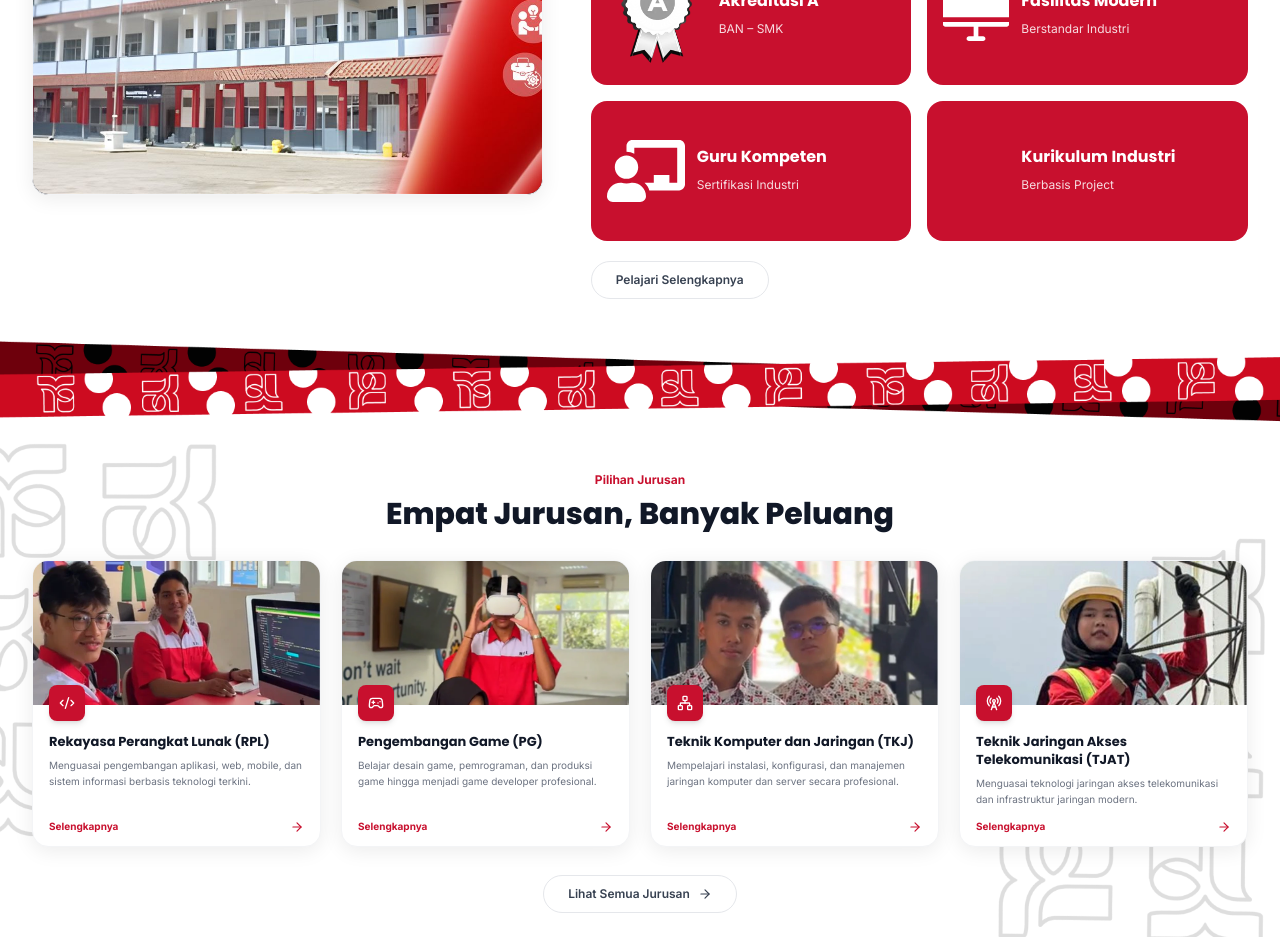
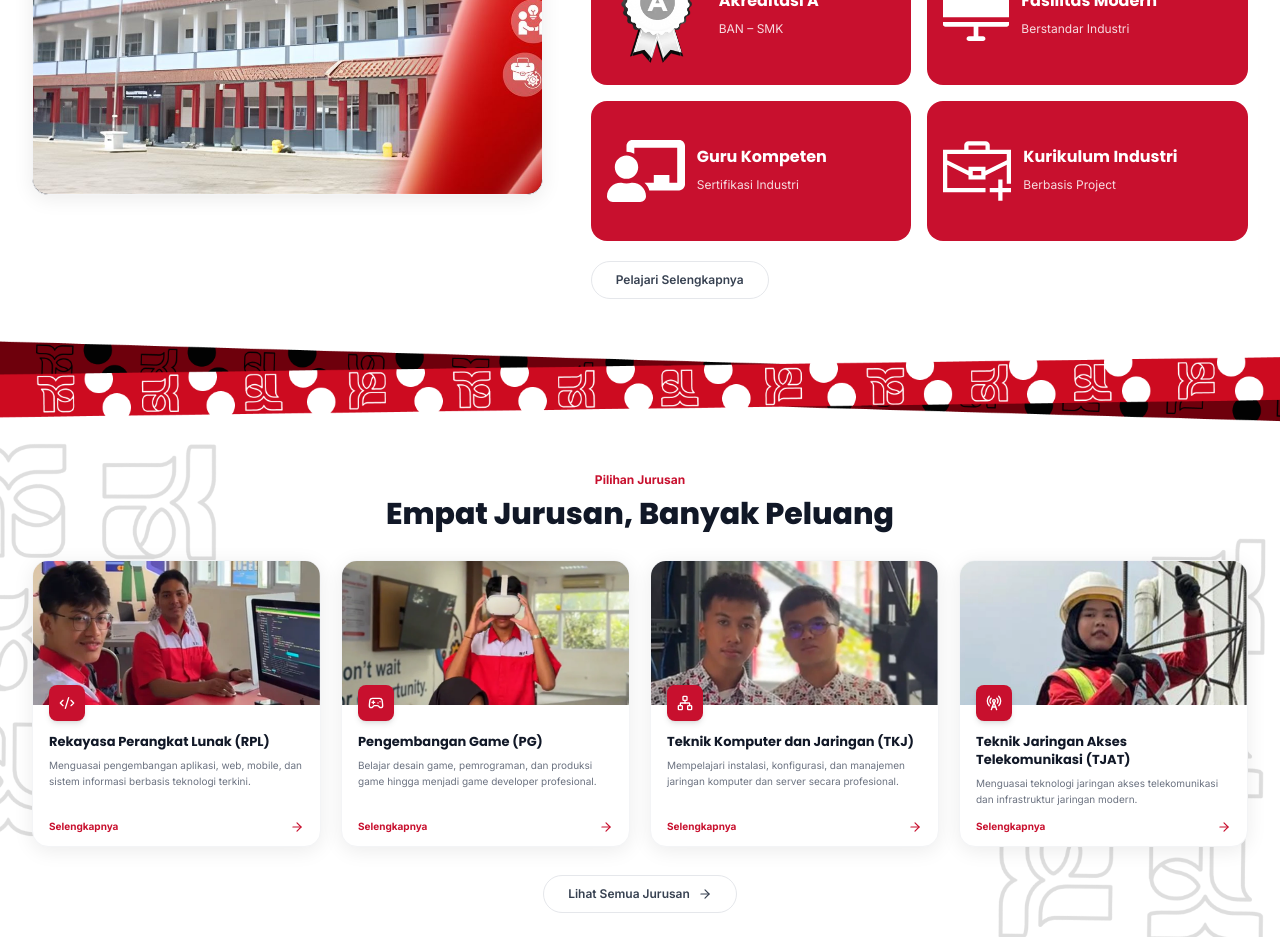
Before and after one commit to KiandrAHD/smk-telkom-purwokerto, a React (Vite) app in the folder frontend/: page / in a window 1280 px wide. Shown: the part 800-1737 px from the top of the page. Built offline with nearby package versions, Linux system fonts and the light colour scheme; no server answers; the database is empty.

Commit message:
fix(home): add original Figma curriculum icon

```diff
--- a/frontend/src/components/AboutSection.jsx
+++ b/frontend/src/components/AboutSection.jsx
@@ -6,6 +6,7 @@ import accreditation from '../assets/tentang/badge-akreditasi.png';
 import accreditationOverlay from '../assets/tentang/badge-akreditasi-overlay.png';
 import facilitiesIcon from '../assets/tentang/badge-fasilitas.svg';
 import teacherIcon from '../assets/tentang/badge-guru.svg';
+import curriculumIcon from '../assets/tentang/badge-kurikulum.svg';
 
 const AboutSection = () => {
   const { t } = useLanguage();
@@ -46,7 +47,7 @@ const AboutSection = () => {
                 </span>}
                 {index === 1 && <img src={facilitiesIcon} alt="" aria-hidden="true" className="shrink-0" />}
                 {index === 2 && <img src={teacherIcon} alt="" aria-hidden="true" className="shrink-0" />}
-                {index === 3 && <span aria-hidden="true" className="hidden w-[66px] shrink-0 sm:block" />}
+                {index === 3 && <img src={curriculumIcon} alt="" aria-hidden="true" width="68" height="68" className="shrink-0" />}
                 <div className="min-w-0">
                   <p className="font-heading text-sm font-bold leading-tight sm:text-base">
                     {t(badge.title)}
```
Also changed, not shown: frontend/src/assets/tentang/badge-kurikulum.svg (added).
